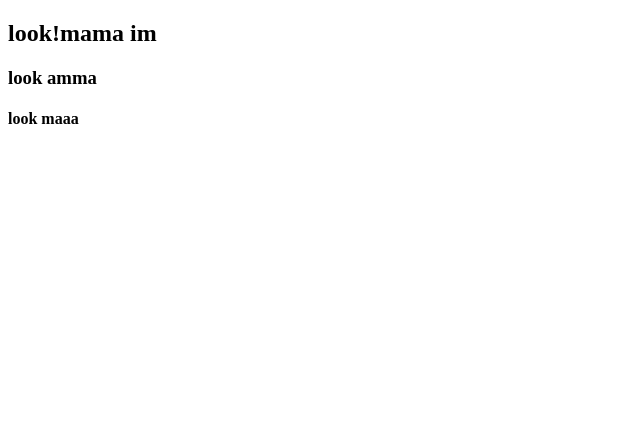
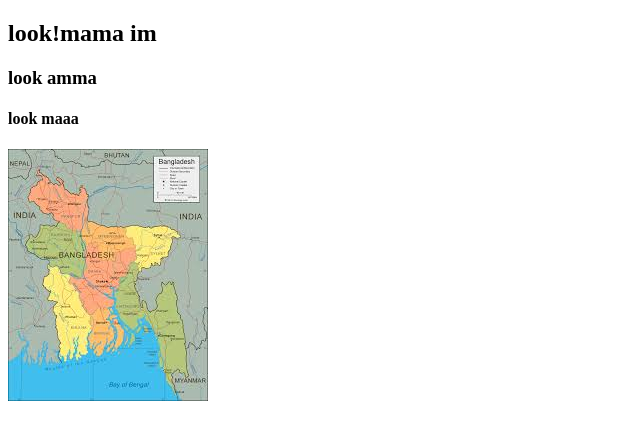
Before and after one commit to syedanahidamarjan33/my-first-website, a plain HTML site: page index.html in a window 1280 px wide. Shown: the whole page, without its empty margins (0-640 px from the left). Drawn offline with Linux system fonts and the light colour scheme.

Commit message:
photo added

```diff
--- a/index.html
+++ b/index.html
@@ -9,5 +9,6 @@
     <h2>look!mama im</h2>
     <h3>look amma</h3>
     <h4>look maaa</h4>
+    <img src="photos/bdmap.jpg" alt="">
 </body>
 </html>
```
Also changed, not shown: photos/bdmap.jpg (added).
